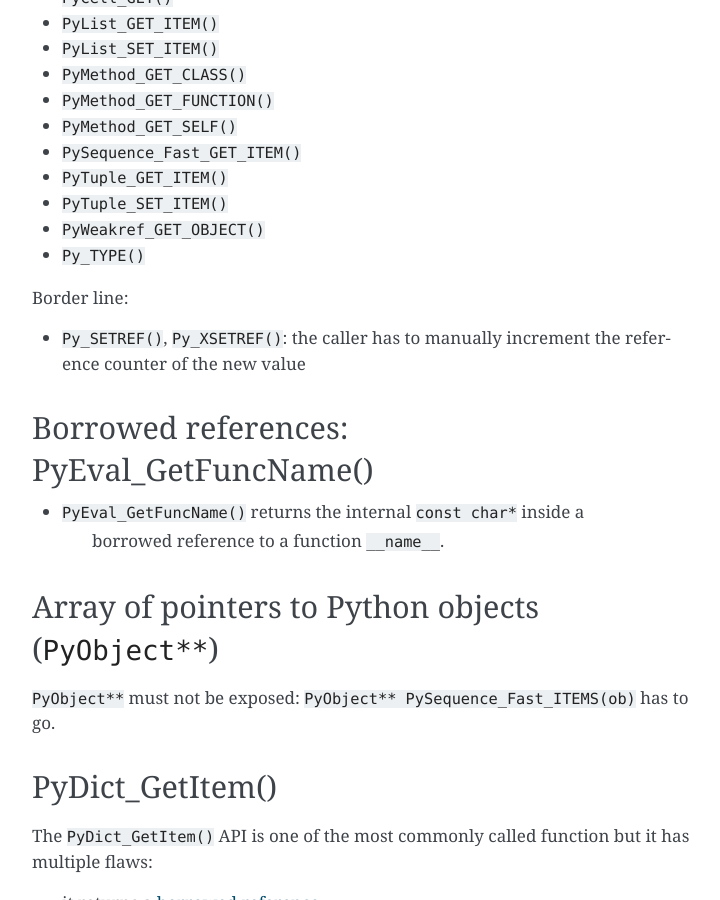
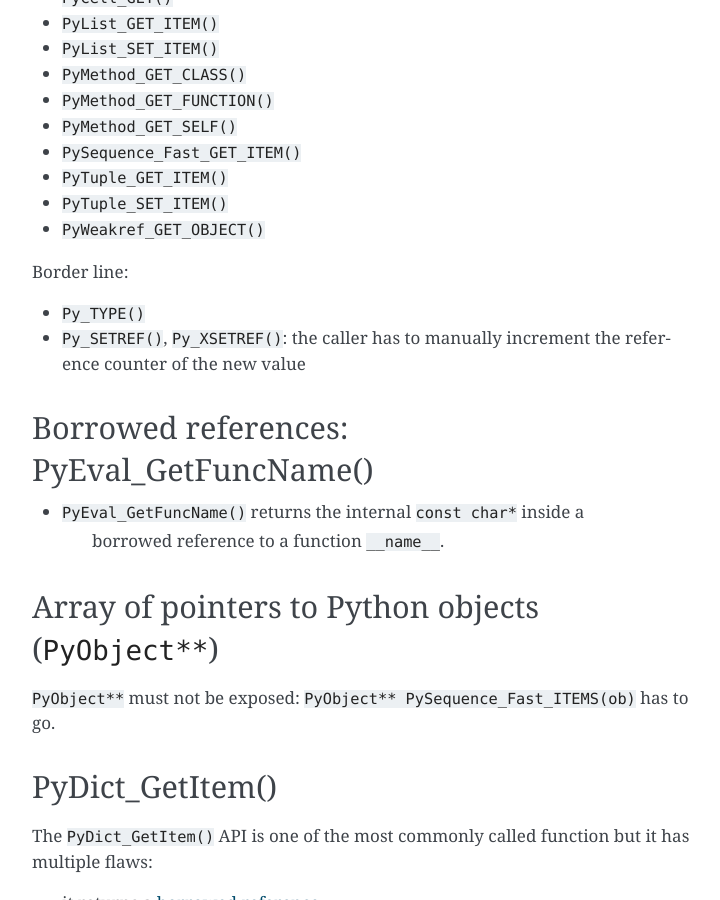
Before and after one commit to pythoncapi/pythoncapi, a Sphinx documentation site: the page built from doc/bad_api.rst, in a window 1280 px wide and 900 px high, scrolled down 1407 px. Shown: the whole window, without its empty margins (388-1108 px from the left). Built offline with Sphinx 7.4.7, drawn with Linux system fonts in a browser that asks for light colours.

```diff
--- a/doc/bad_api.rst
+++ b/doc/bad_api.rst
@@ -70,10 +70,10 @@ Macros
 * ``PyTuple_GET_ITEM()``
 * ``PyTuple_SET_ITEM()``
 * ``PyWeakref_GET_OBJECT()``
-* ``Py_TYPE()``
 
 Border line:
 
+* ``Py_TYPE()``
 * ``Py_SETREF()``, ``Py_XSETREF()``: the caller has to manually increment the
   reference counter of the new value
 
```
